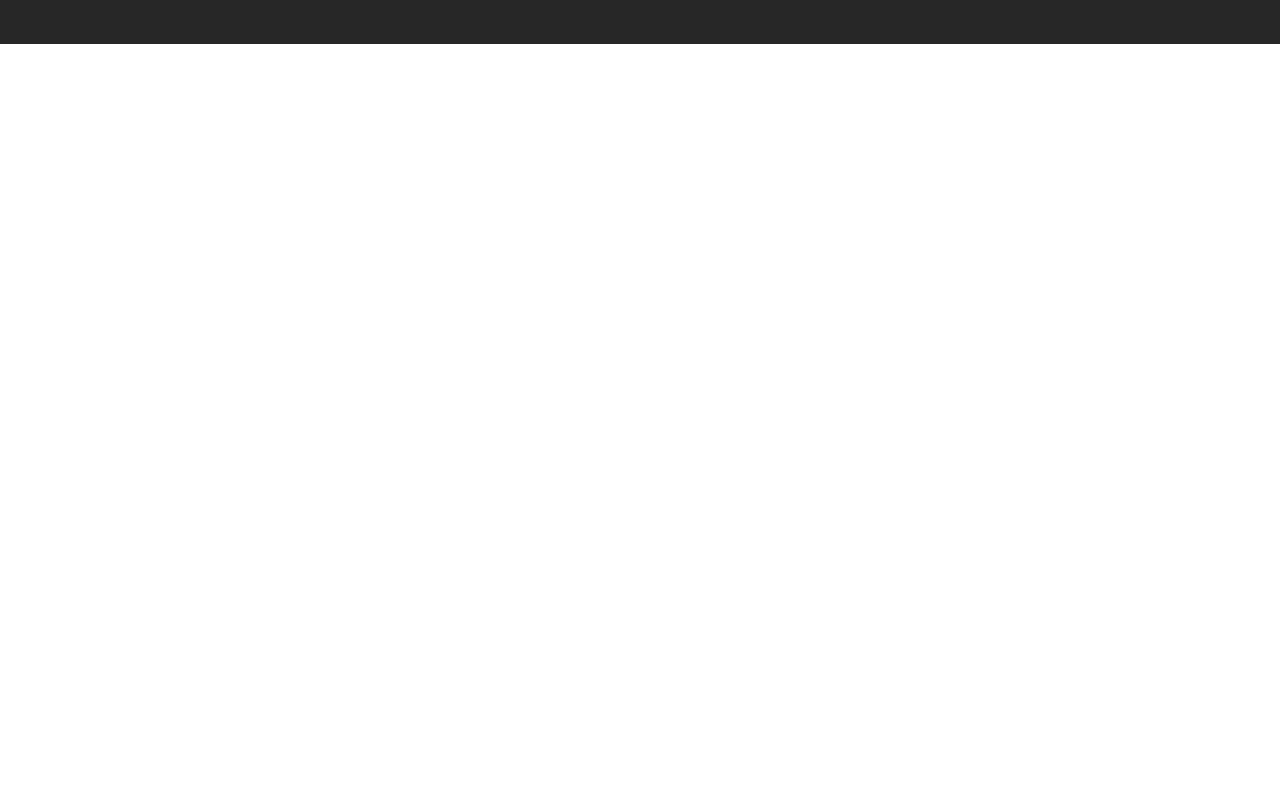
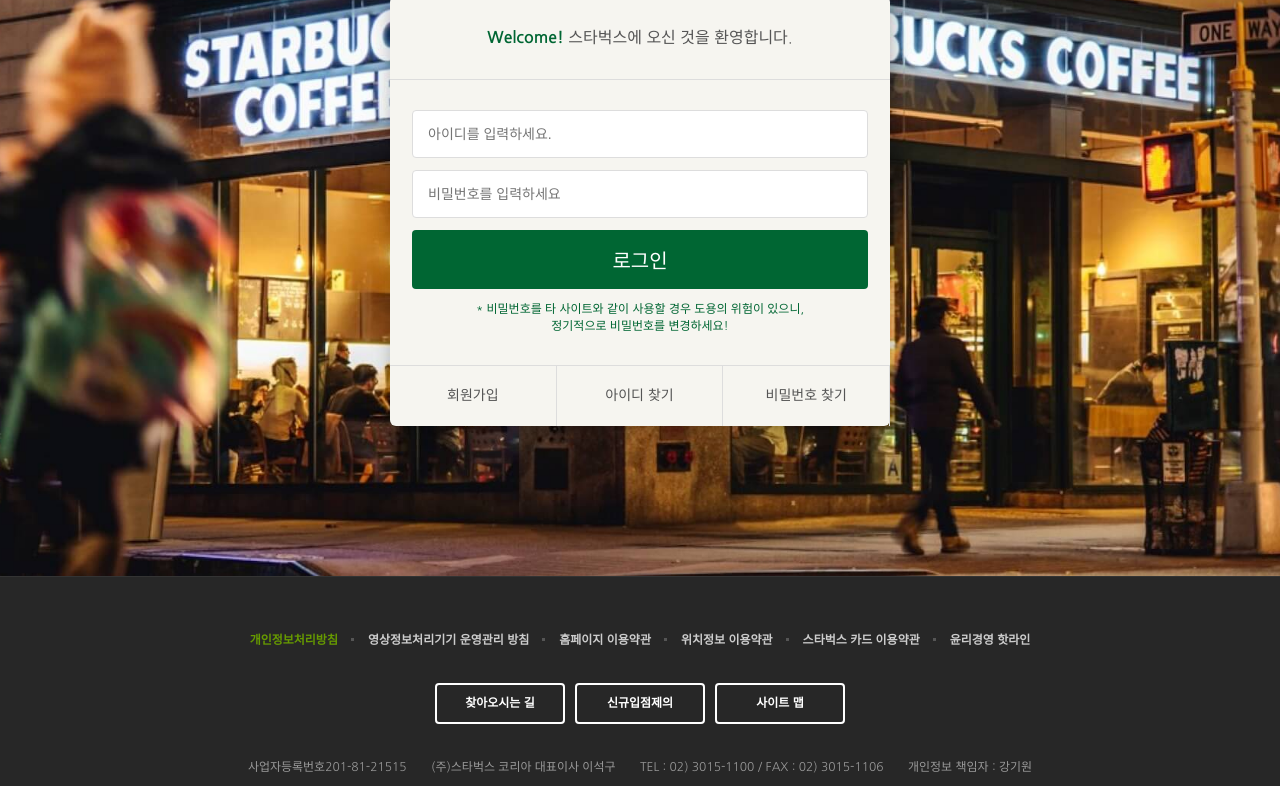
Before and after one commit to Annie821/Starbucks_, a plain HTML site: page signin/index.html in a window 1280 px wide. Shown: the part 290-1076 px from the top of the page. Before the commit the page ends 800 px from the top, so only its background shows below. Drawn offline with nearby package versions, Linux system fonts and the light colour scheme.

Commit message:
로그인 페이지 완성

```diff
--- a/css/main.css
+++ b/css/main.css
@@ -522,8 +522,6 @@
     color: #333;
   }
 
-
-
   #to-top {
     width: 42px;
     height: 42px;
--- /dev/null
+++ b/css/signin.css
@@ -0,0 +1,80 @@
+.signin {
+    margin-top: 120px;
+    padding: 100px 0 150px;
+    background-image: url(../images/signin_bg.jpg);
+    background-repeat: no-repeat;
+    background-position: center;
+    background-attachment: fixed;
+    background-size: cover;
+}
+
+.signin h1 {
+    color: #fff;
+    font-size: 30px;
+    font-weight: 700;
+    text-align: center;
+    margin-bottom: 24px;
+}
+
+.signin_card {
+    width: 500px;
+    margin: 0 auto;
+    border-radius: 6px;
+    background-color: #f6f5f0;
+    box-shadow: 2px 2px 20px rgba(0, 0, 0, 0.3);
+    color: #555;
+}
+.signin_card h2 {
+    padding: 30px;
+    font-size: 180x;
+    text-align: center;
+    border-bottom: 1px solid #ddd;
+}
+.signin_card h2 strong {
+    font-weight: 700;
+    color: #006633;
+}
+.signin_card form {
+    padding: 30px 22px;
+}
+.signin_card form input {
+    width: 100%;
+    margin-bottom: 12px;
+    padding: 15px;
+    border: 1px solid #ddd;
+    border-radius: 4px;
+    outline: none;
+    box-sizing: border-box;
+    font-size: 14px;
+}
+.signin_card form [type="submit"] {
+    background-color: #006633;
+    border: none;
+    color: #fff;
+    font-size: 20px;
+    cursor: pointer;
+}
+.signin_card form p{
+    font-size: 12px;
+    color: #006633;
+    text-align: center;
+}
+.signin_card .actions {
+    display: flex;
+    border-top: 1px solid #ddd;
+}
+.signin_card .actions a{
+    flex-grow: 1;
+    flex-basis: 0;
+    text-align: center;
+    padding: 20px;
+    color: #555;
+    font-size: 14px;
+    border-right: 1px solid #ddd;
+}
+.signin_card .actions a:last-child {
+    border-radius: none;
+}
+.signin_card .actions a:hover {
+    text-decoration: underline;
+}
--- a/signin/index.html
+++ b/signin/index.html
@@ -29,6 +29,7 @@
     <link href="https://fonts.googleapis.com/css2?family=Nanum+Gothic:wght@400;700;800&display=swap" rel="stylesheet">
     <link rel="stylesheet" href="https://fonts.googleapis.com/icon?family=Material+Icons" />
     <link rel="stylesheet" href="../css/common.css"/>
+    <link rel="stylesheet" href="../css/signin.css"/>
     <script defer src="../js/common.js"></script>
 </head>
 <body>
@@ -365,7 +366,25 @@
     </header>
 
     <section class="signin">
-
+        <h1>로그인</h1>
+        <div class="signin_card">
+            <h2>
+                <strong>Welcome!</strong> 스타벅스에 오신 것을 환영합니다.</h2>
+            <form>
+                <input type="text" placeholder="아이디를 입력하세요.">
+                <input type="password"placeholder="비밀번호를 입력하세요">
+                <input type="submit" value="로그인">
+                <p>
+                  * 비밀번호를 타 사이트와 같이 사용할 경우 도용의 위험이 있으니,<br>
+                  정기적으로 비밀번호를 변경하세요!
+                </p>
+            </form>
+            <div class="actions">
+                <a href="javascript:void(0)">회원가입</a>
+                <a href="javascript:void(0)">아이디 찾기</a>
+                <a href="javascript:void(0)">비밀번호 찾기</a>
+            </div>
+        </div>
     </section>
     <!-- footer -->
     <footer>
```
